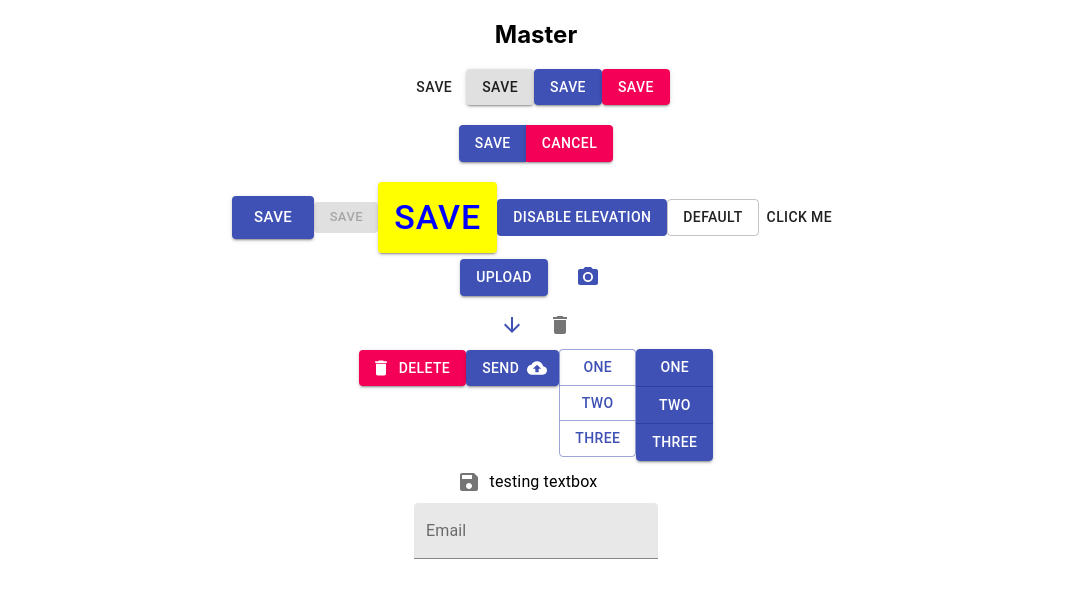
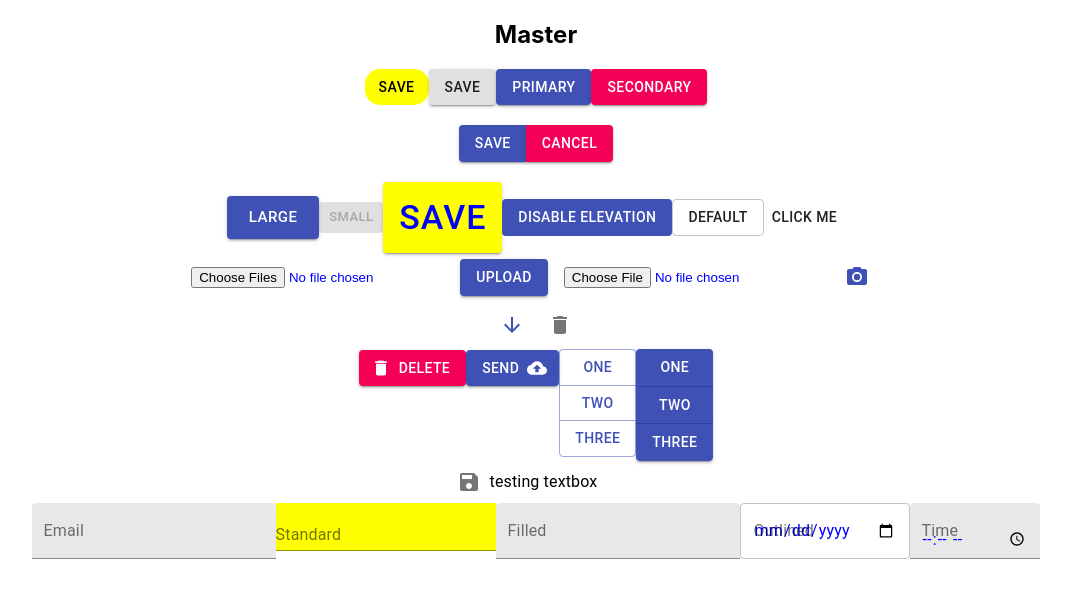
Before and after one commit to rajkamalramagiri/practicalreact, a React (Create React App) app: page / in a window 1280 px wide. Shown: the top 598 px of the page, without its empty margins (104-1175 px from the left). Built offline with nearby package versions, Linux system fonts and the light colour scheme.

Commit message:
text field

```diff
--- a/src/App.js
+++ b/src/App.js
@@ -1,9 +1,11 @@
+import Box from "@material-ui/core/Box";
 import "./App.css";
 import { useState } from "react";
 import { Button } from "@material-ui/core";
 import { ButtonGroup } from "@material-ui/core";
 import { Checkbox } from "@material-ui/core";
 import { TextField } from "@material-ui/core";
+import { makeStyles } from "@material-ui/core/styles";
 
 import { FormControlLabel } from "@material-ui/core";
 
@@ -15,20 +17,28 @@ import SaveIcon from "@material-ui/icons/Save";
 import CloudUploadIcon from "@material-ui/icons/CloudUpload";
 import ArrowDownwardIcon from "@material-ui/icons/ArrowDownward";
 
+const useStyles = makeStyles({
+  root: {
+    backgroundColor: "yellow",
+    color: "black",
+    borderRadius: "15px",
+  },
+});
 function App() {
+  const classes = useStyles();
   const [checked, setChecked] = useState(false);
   return (
     <div className="App">
       <h2>Master</h2>
       {/* default Button */}
-      <Button>Save</Button>
+      <Button className={classes.root}>Save</Button>
       {/* contained buttons */}
       <Button variant="contained">Save</Button>
       <Button variant="contained" color="primary">
-        Save
+        Primary
       </Button>
       <Button variant="contained" color="secondary">
-        Save
+        Secondary
       </Button>
       <br></br>
       <br></br>
@@ -43,10 +53,10 @@ function App() {
       <br></br>
       <br></br>
       <Button variant="contained" color="primary" size="large">
-        Save
+        Large
       </Button>
       <Button variant="contained" color="primary" size="small" disabled>
-        Save
+        Small
       </Button>
       <Button
         variant="contained"
@@ -120,11 +130,30 @@ function App() {
         <TextField
           variant="filled"
           // variant="outlined"
-          color="secondary"
+          // color="primary"
           // type="date"
           // type="time"
           placeholder="abc@xyz.com"
           label="Email  "
+        />
+
+        <TextField
+          id="standard-basic"
+          label="Standard"
+          style={{ backgroundColor: "yellow" }}
+        />
+        <TextField id="filled-basic" label="Filled" variant="filled" />
+        <TextField
+          type="date"
+          id="outlined-basic"
+          label="Outlined"
+          variant="outlined"
+        />
+        <TextField
+          type="time"
+          id="outlined-basic"
+          label="Time"
+          variant="filled"
         />
       </div>
     </div>
--- a/src/UploadButtons.js
+++ b/src/UploadButtons.js
@@ -11,7 +11,7 @@ const useStyles = makeStyles((theme) => ({
     },
   },
   input: {
-    display: "none",
+    // display: "none",
   },
 }));
 
```
